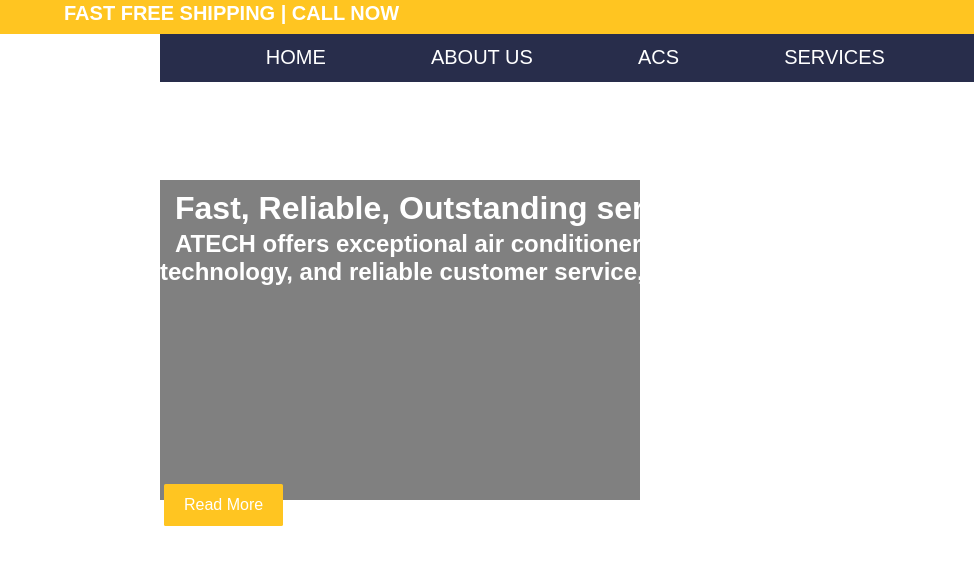
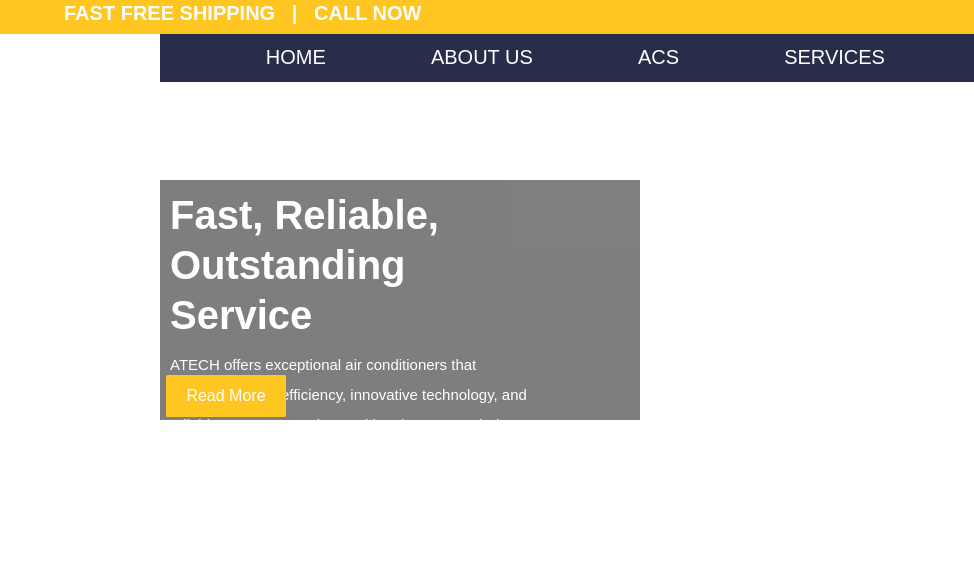
Before and after one commit to joe-238/Atech, a plain HTML site: page index.html in a window 1280 px wide. Shown: the top 576 px of the page, 0-974 px from the left. Drawn offline with Linux system fonts and the light colour scheme.

Commit message:
asdasdas

```diff
--- a/index.html
+++ b/index.html
@@ -17,11 +17,13 @@
             <a class="msg-icon" href="https://twitter.com" target="_blank">
                 <i class="fa-regular fa-image fa-2x"></i>
             </a>
-            <h1>FAST FREE SHIPPING | CALL NOW</h1>
+            <h1>FAST FREE SHIPPING &nbsp | &nbsp CALL NOW</h1>
+            <!-- &nbsp is to make a non-breaking space -->
         </header>
         <footer>
             <h2>&copy; Copyright Reserved.</h2>
             <img class="img" src="image.png" alt="insert actual thingy later **">
+            <h1>Professional heating and cooling services for optimal HVAC performance</h1>
         </footer>
     </div>
     <div class="main">
@@ -39,12 +41,15 @@
                     <!-- the ul and li is so that you can move the menu-->
             </ul>
         </nav>
-        <div class="center">
-            <h1>Fast, Reliable, Outstanding service</h1>
-            <h2>ATECH offers exceptional air conditioners that combine
-                energy efficiency, innovative technology, and reliable customer service, making them a top choice for homeowners.</h2>
+        <div class="container">
+            <div class="text">
+                <h1>Fast, Reliable, Outstanding Service</h1>
+                <p>ATECH offers exceptional air conditioners that combine energy efficiency, innovative technology, and reliable customer service, making them a top choice for homeowners.</p>
+            </div>
         </div>
-        <button class="btn">Read More</button>
+        <a href="https://twitter.com">
+            <button class="btn">Read More</button>
+        </a>
     </div>
 
 
--- a/style.css
+++ b/style.css
@@ -125,27 +125,30 @@ nav ul li a .btn2{
 ul li a:hover{
     color:azure;
 }
-.center{
+.container{
     background-color: rgb(0, 0, 0);
     width: 50%;
     opacity: 50%;
     margin-top: 10%;
-    height: 40vh;
+    height: 30vh;
     text-align: left;
-    text-indent: 15px;
-
 }
-.center h1{
+.text{
     color: rgb(255, 255, 255);
     font-family: 'Arial';
+    width: 28%;
+    margin-left: 10px;
+    margin-top: 10px;
     position: absolute;
+}
+.text h1{
+    font-size: 40px;
+    line-height: 50px;
+}
+.text p{
+    font-size: 15px;
     margin-top: 10px;
-}
-.center h2{
-    color: rgb(255, 255, 255);
-    font-family: 'Arial';
-    position: absolute;
-    margin-top: 50px;
+    line-height: 30px;
 }
 .btn{
     font-size: 16px;
@@ -157,5 +160,6 @@ ul li a:hover{
     color: white;
     cursor: pointer;
     position: absolute;
-    top: 60%;
+    margin-top: -3.5%;
+    margin-left: 0.5%;
 }
```
